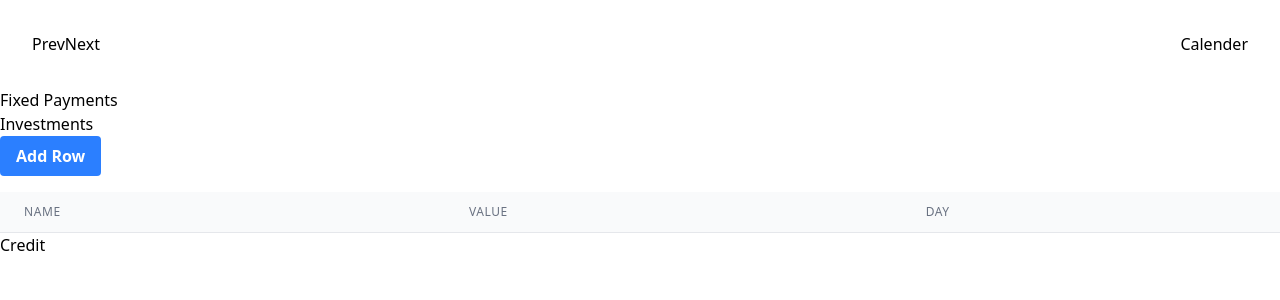
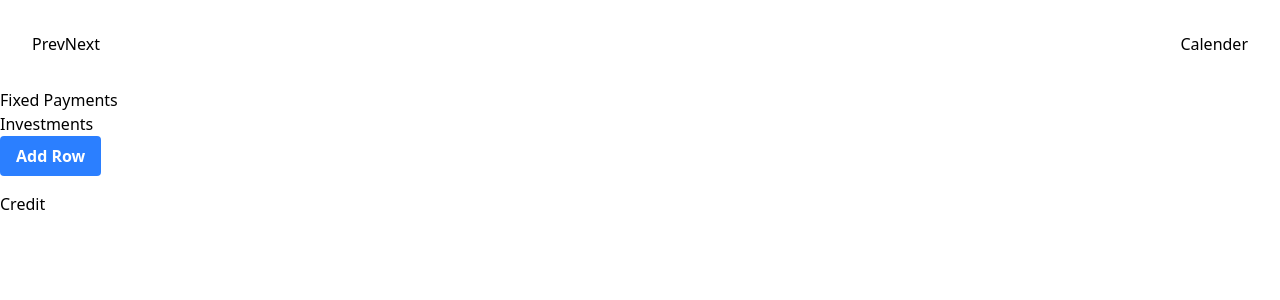
Before and after one commit to Jackie247/savora, a React (Vite) app in the folder client/: page /finances in a window 1280 px wide. Shown: the top 300 px of the page. Built offline with nearby package versions, Linux system fonts and the light colour scheme.

Commit message:
update add expense query and default values

```diff
--- a/client/src/components/Table.tsx
+++ b/client/src/components/Table.tsx
@@ -1,13 +1,33 @@
 import TableRow from "./TableRow";
 import type {
 	TableComponentProps,
+	TableType,
+	NewRow,
 } from "../../../types/table.types";
 import useModalStore from "../store/modal.store";
 import useTableStore from "../store/table.store";
 
 const Table = ({ tableName }: TableComponentProps) => {
 	const { openModal } = useModalStore();
-	const { tables, addRow, deleteRow } = useTableStore();
+	const { tables, addRow, getRows } = useTableStore();
+
+	const handleAddRow = (expenseType: TableType) => {
+		const row: NewRow = {
+			name: "",
+			value: 0,
+			expenseType: expenseType,
+			is_recurring: true,
+			// For one-time expenses, set today's date
+			expense_date: new Date(),
+			// For recurring expenses, default to 1st of month
+			recurring_day: 1,
+			recurring_interval: undefined,
+		};
+		// if(expenseType === 'variableExpenses'){
+		// 	row.is_recurring = False
+		// }
+		addRow(row);
+	};
 
 	const handleEditRow = (rowId: string) => {
 		const row = tables[tableName].find((r) => r.id === rowId);
@@ -25,7 +45,7 @@ const Table = ({ tableName }: TableComponentProps) => {
 		<div className="overflow-x-auto">
 			<button
 				type="button"
-				onClick={() => addRow(tableName)}
+				onClick={() => handleAddRow(tableName)}
 				className="mb-4 bg-blue-500 hover:bg-blue-700 text-white font-bold py-2 px-4 rounded"
 			>
 				Add Row
@@ -34,15 +54,22 @@ const Table = ({ tableName }: TableComponentProps) => {
 			<table className="min-w-full divide-y divide-gray-200">
 				<thead className="bg-gray-50">
 					<tr>
-						<th className="px-6 py-3 text-left text-xs font-medium text-gray-500 uppercase tracking-wider">
-							Name
-						</th>
-						<th className="px-6 py-3 text-left text-xs font-medium text-gray-500 uppercase tracking-wider">
-							Value
-						</th>
-						<th className="px-6 py-3 text-left text-xs font-medium text-gray-500 uppercase tracking-wider">
-							Day
-						</th>
+						{tables[tableName].map((row) =>
+							Object.keys(row).map((field) => {
+								if (field === "id" || field === "is_recurring" || field === "expenseType") {
+									return null;
+								} else {
+									return (
+										<th
+											key={field}
+											className="px-6 py-3 text-left text-xs font-medium text-gray-500 uppercase tracking-wider"
+										>
+											{field}
+										</th>
+									);
+								}
+							}),
+						)}
 					</tr>
 				</thead>
 				<tbody className="bg-white divide-y divide-gray-200">
@@ -51,7 +78,7 @@ const Table = ({ tableName }: TableComponentProps) => {
 							key={row.id}
 							row={row}
 							onEdit={() => handleEditRow(row.id)}
-							onDelete={() => deleteRow(tableName, row.id)}
+							onDelete={() => handleDeleteRow(tableName, row.id)}
 						/>
 					))}
 				</tbody>
```
Also changed, not shown: 2 other files (tests, documents, lock files or other folders).
